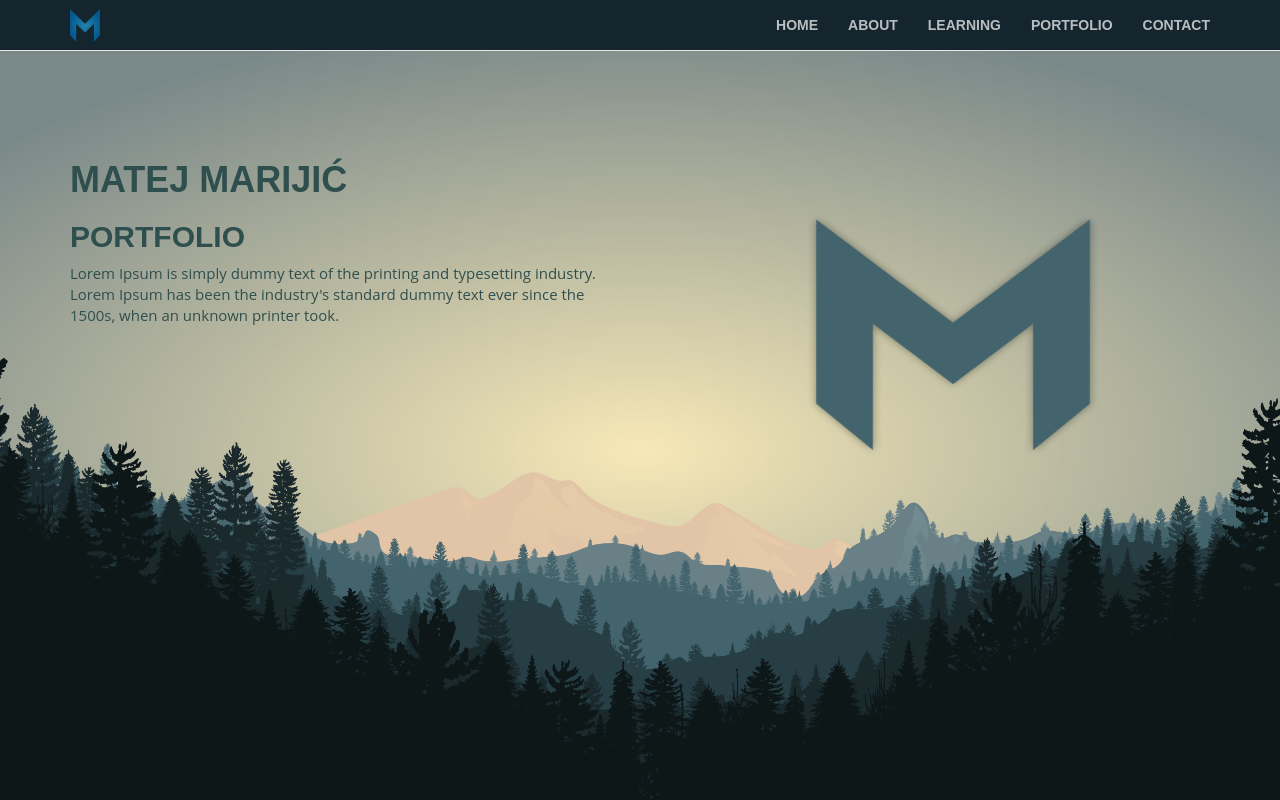
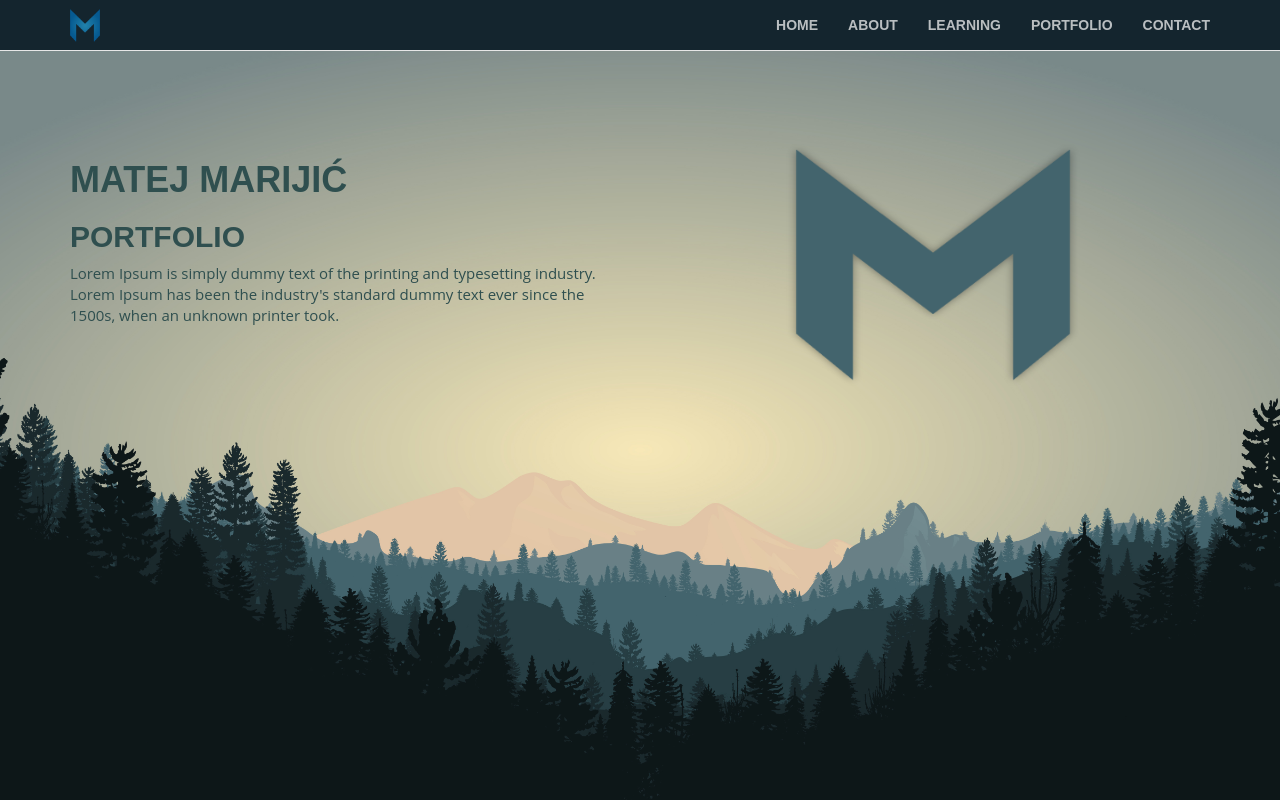
Before and after one commit to matejmarijic/matejmarijic.github.io, a plain HTML site: page index.html in a window 1280 px wide. Shown: the top 800 px of the page. Drawn offline with nearby package versions, Linux system fonts and the light colour scheme.

Commit message:
Update style.css

```diff
--- a/css/style.css
+++ b/css/style.css
@@ -93,7 +93,6 @@ p {
 .header img {
   height: 250px;
   width: 300px;
-  margin: 70px 0 0 40px;
 }
 
 @media(max-width:768px) {
```
